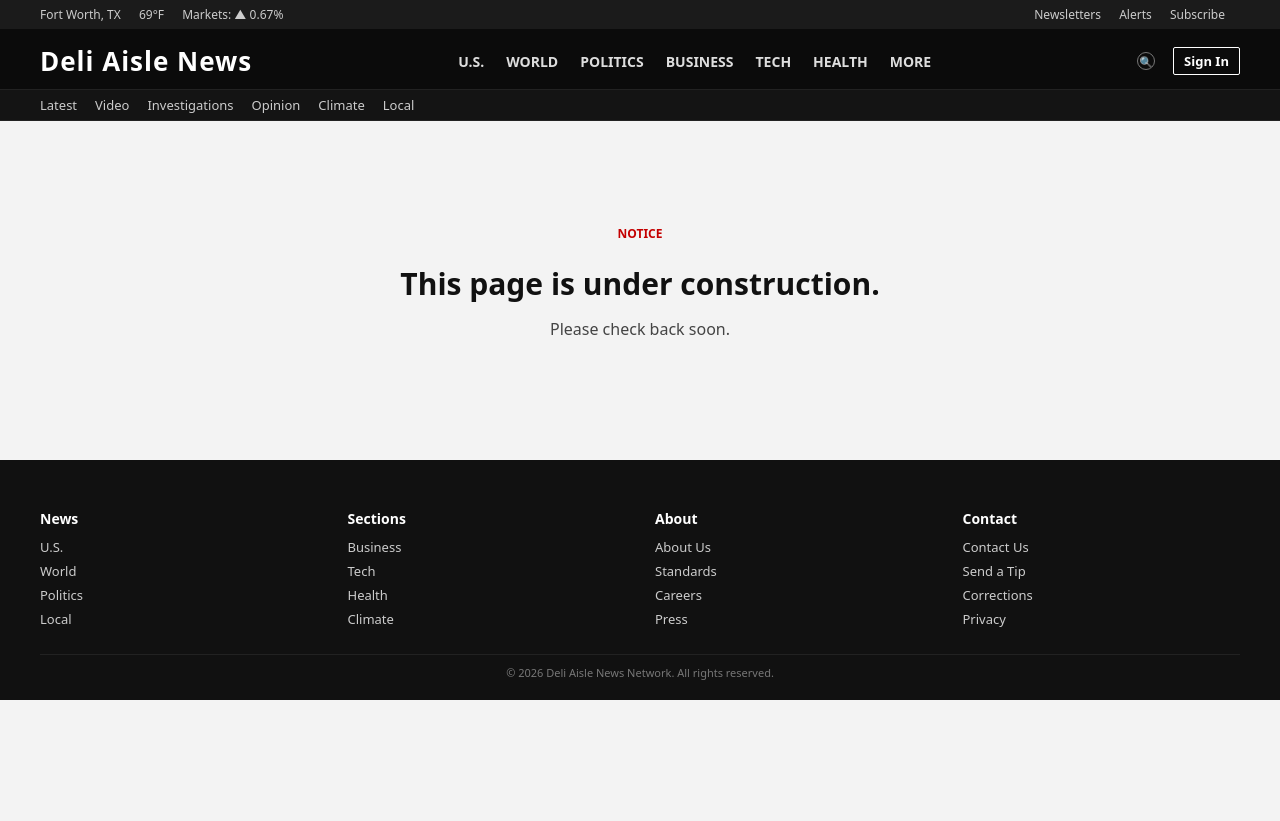
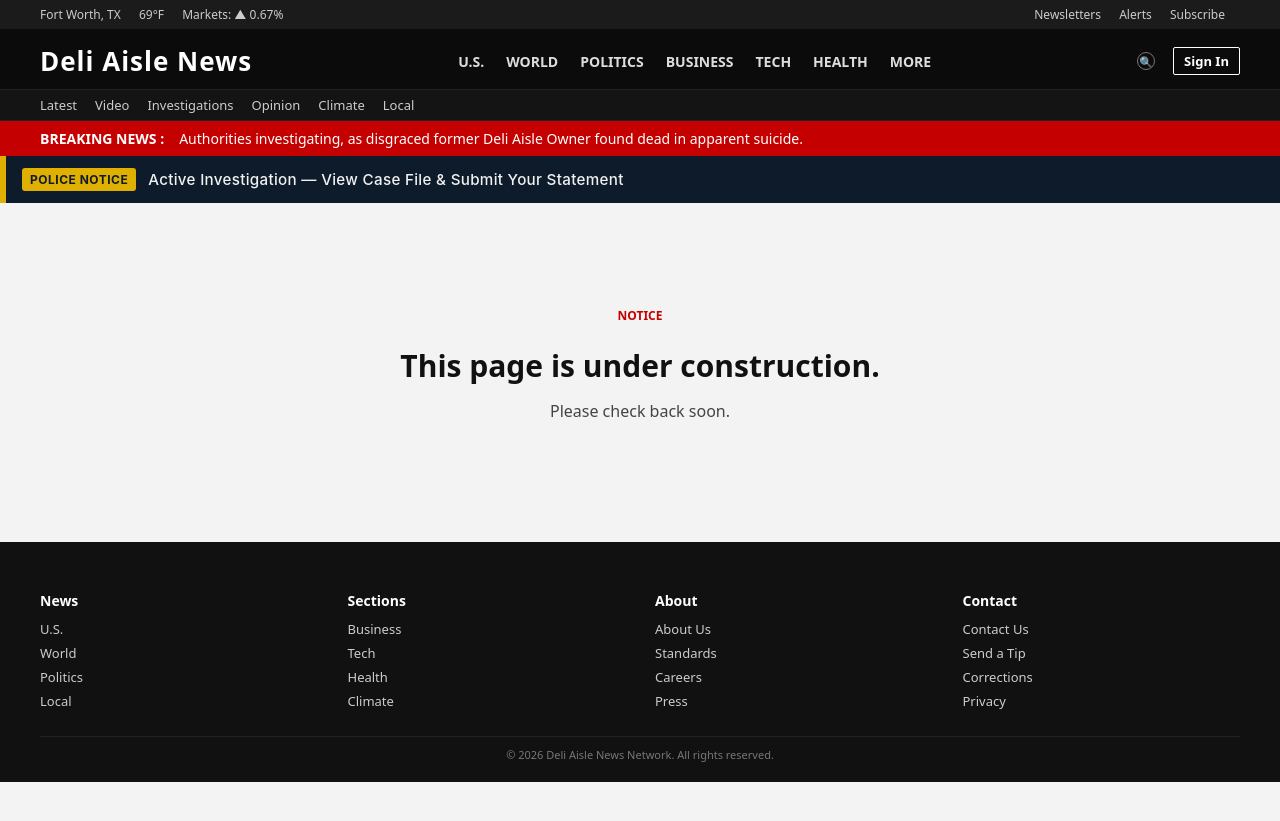
Before and after one commit to NotAnIronman/ARG, a Jekyll site: the page built from pages/soon.html, in a window 1280 px wide. Shown: the top 821 px of the page. Built offline with Jekyll 4.4.1, drawn with Linux system fonts in a browser that asks for light colours.

Commit message:
Update soon.html

```diff
--- a/pages/soon.html
+++ b/pages/soon.html
@@ -1,51 +1,9 @@
-<!DOCTYPE html>
-<html lang="en">
-<head>
-<meta charset="UTF-8">
-<meta name="viewport" content="width=device-width, initial-scale=1.0">
-<title>Deli Aisle News | Coming Soon</title>
-<link rel="stylesheet" href="styles.css">
-</head>
-<body>
-
-<div class="utility-bar">
-    <div class="utility-left">
-        <span>Fort Worth, TX</span>
-        <span>69°F</span>
-        <span>Markets: ▲ 0.67%</span>
-    </div>
-    <div class="utility-right">
-        <span>Newsletters</span>
-        <span>Alerts</span>
-        <span>Subscribe</span>
-    </div>
-</div>
-
-<div class="header">
-    <div class="logo">Deli Aisle News</div>
-    <nav class="primary-nav">
-        <a href="#">U.S.</a>
-        <a href="#">World</a>
-        <a href="#">Politics</a>
-        <a href="#">Business</a>
-        <a href="#">Tech</a>
-        <a href="#">Health</a>
-        <a href="#">More</a>
-    </nav>
-    <div class="header-actions">
-        <div class="search-icon">🔍</div>
-        <div class="signin">Sign In</div>
-    </div>
-</div>
-
-<div class="secondary-nav">
-    <a href="#">Latest</a>
-    <a href="#">Video</a>
-    <a href="#">Investigations</a>
-    <a href="#">Opinion</a>
-    <a href="#">Climate</a>
-    <a href="#">Local</a>
-</div>
+---
+layout: default
+title: "Breaking News"
+breaking_headline: "Authorities investigating, as disgraced former Deli Aisle Owner found dead in apparent suicide."
+show_banner: true
+---
 
 <div class="page">
     <div style="grid-column: 1 / -1; text-align: center; padding: 80px 20px;">
@@ -56,42 +14,3 @@
         </div>
     </div>
 </div>
-
-<footer class="footer">
-    <div class="footer-grid">
-        <div>
-            <h4>News</h4>
-            <a href="#">U.S.</a>
-            <a href="#">World</a>
-            <a href="#">Politics</a>
-            <a href="#">Local</a>
-        </div>
-        <div>
-            <h4>Sections</h4>
-            <a href="#">Business</a>
-            <a href="#">Tech</a>
-            <a href="#">Health</a>
-            <a href="#">Climate</a>
-        </div>
-        <div>
-            <h4>About</h4>
-            <a href="#">About Us</a>
-            <a href="#">Standards</a>
-            <a href="#">Careers</a>
-            <a href="#">Press</a>
-        </div>
-        <div>
-            <h4>Contact</h4>
-            <a href="#">Contact Us</a>
-            <a href="#">Send a Tip</a>
-            <a href="#">Corrections</a>
-            <a href="#">Privacy</a>
-        </div>
-    </div>
-    <div class="footer-bottom">
-        © 2026 Deli Aisle News Network. All rights reserved.
-    </div>
-</footer>
-
-</body>
-</html>
```
